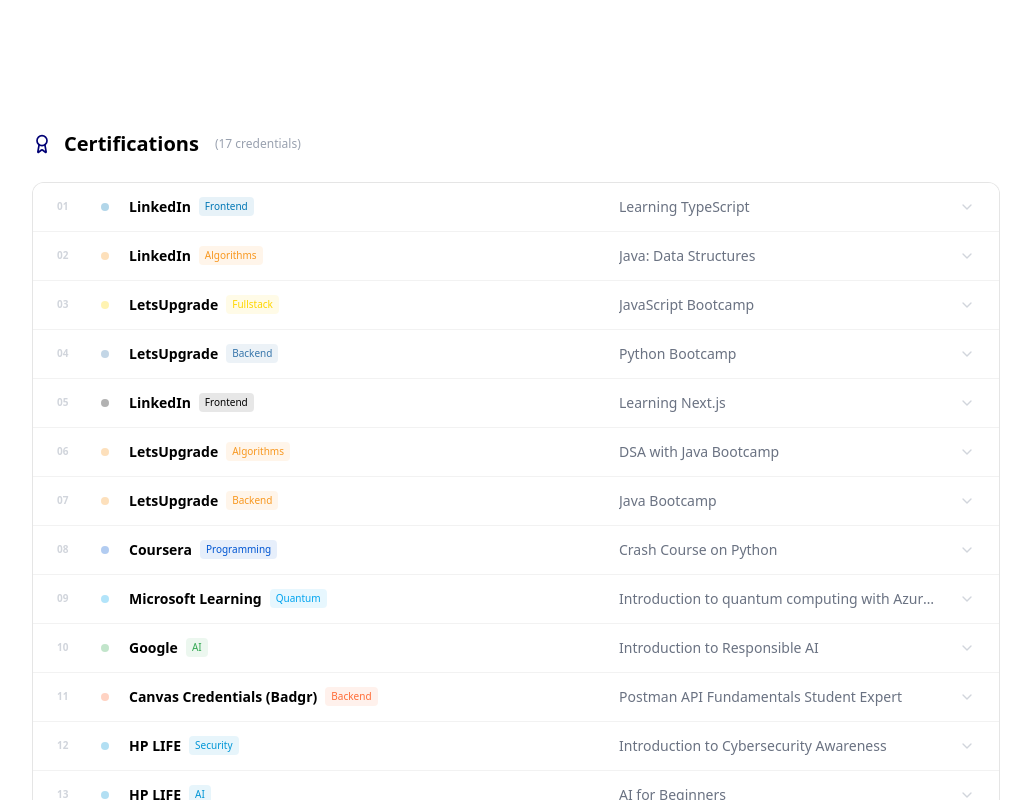
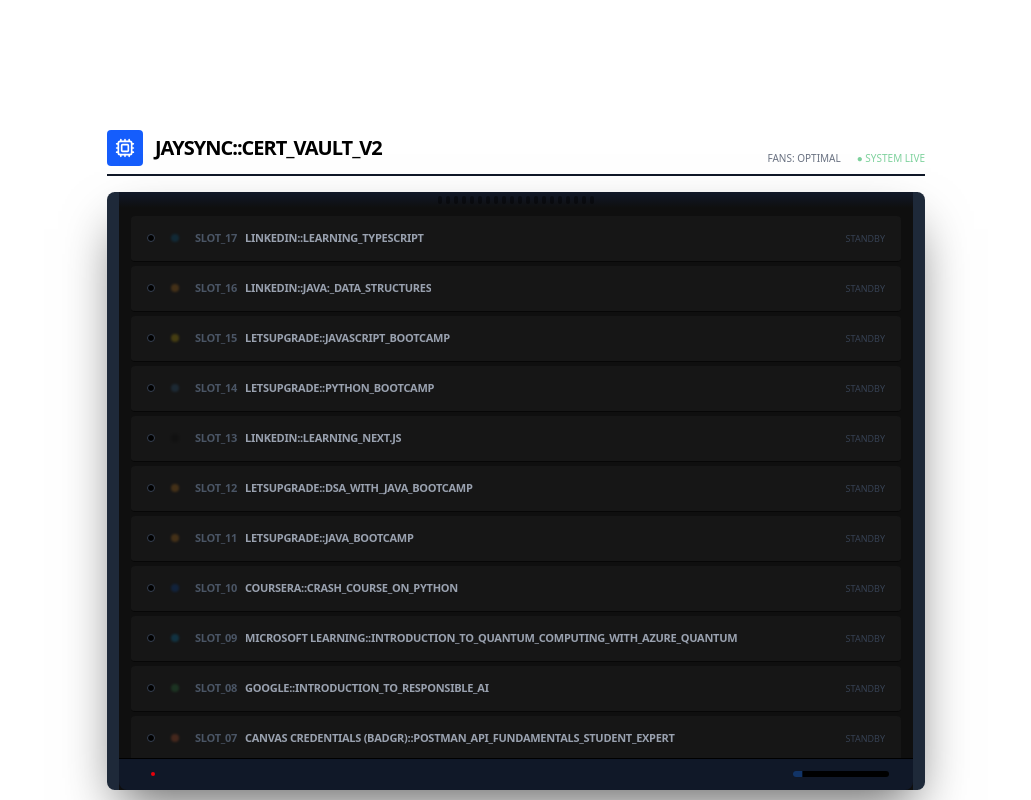
Before and after one commit to Anuja-jayasinghe/My-Portfolio, a Next.js app: page / in a window 1280 px wide. Shown: the part 4740-5540 px from the top of the page, without its empty margins (124-1155 px from the left). Built offline with nearby package versions, Linux system fonts and the light colour scheme; a web font is replaced by a local one.

Commit message:
update the server look and certification urls

```diff
--- a/src/components/ui/ServerRack.tsx
+++ b/src/components/ui/ServerRack.tsx
@@ -1,164 +1,164 @@
 "use client";
 import React, { useState } from "react";
-import { ExternalLink, Award, ChevronDown } from "lucide-react";
+import { ExternalLink, Award, Cpu, HardDrive, Terminal } from "lucide-react";
 import { motion, AnimatePresence } from "framer-motion";
 import Image from "next/image";
 import certificatesData from "../../data/certificates.json";
 
-interface Certificate {
-  id: string;
-  title: string;
-  issuer: string;
-  category: string;
-  ledColor: string;
-  image?: string;
-  verifyUrl: string;
-}
-
 export default function ServerRack() {
   const [activeBladeId, setActiveBladeId] = useState<string | null>(null);
 
-  const toggleBlade = (id: string) => {
-    setActiveBladeId((prev) => (prev === id ? null : id));
-  };
-
   return (
-    <div className="w-full max-w-[1000px] mx-auto mb-12 mt-10 px-2 sm:px-4">
-      {/* Section heading */}
-      <div className="mb-6 flex items-center gap-3">
-        <Award className="w-5 h-5 text-accent" />
-        <h3 className="text-lg sm:text-xl font-bold font-mono text-black">
-          Certifications
+    <div className="w-full max-w-[850px] mx-auto mb-20 mt-10 px-4">
+      {/* Rack Header */}
+      <div className="mb-4 flex items-end justify-between border-b-2 border-gray-900 pb-2">
+        <div className="flex items-center gap-3">
+          <div className="p-2 bg-blue-600 rounded-sm">
+            <Cpu className="w-5 h-5 text-white" />
+          </div>
+          <h3 className="text-xl font-black font-mono tracking-tighter uppercase text-black">
+            JaySync::CERT_VAULT_v2
           </h3>
-        <span className="text-xs font-mono text-gray-400 ml-1">
-          ({certificatesData.length} credentials)
-        </span>
+        </div>
+        <div className="text-[10px] font-mono text-gray-500 flex gap-4 uppercase">
+          <span>Fans: Optimal</span>
+          <span className="text-green-600 animate-pulse">● System Live</span>
+        </div>
       </div>
 
-      {/* Credential list */}
-      <div className="flex flex-col border border-black/10 rounded-xl overflow-hidden bg-white divide-y divide-black/5">
-        {certificatesData.map((cert: Certificate, index: number) => {
+      {/* The Main Chassis with Fixed Height */}
+      <div className="relative bg-[#0f0f0f] rounded-lg border-x-[12px] border-gray-800 shadow-2xl shadow-black/60">
+
+        {/* Top Vent Detail */}
+        <div className="h-4 w-full bg-gradient-to-b from-gray-900 to-transparent flex justify-center gap-1 py-1">
+          {[...Array(20)].map((_, i) => (
+            <div key={i} className="w-1 h-full bg-black/40 rounded-full" />
+          ))}
+        </div>
+
+        {/* SCROLLABLE AREA - This solves your height issue */}
+        <div className="max-h-[550px] overflow-y-auto overflow-x-hidden custom-scrollbar py-2 px-3">
+          <div className="space-y-1">
+            {certificatesData.map((cert, index) => {
               const isActive = activeBladeId === cert.id;
 
               return (
-            <div key={cert.id}>
-              {/* Row / Blade */}
-              <button
-                className={`w-full flex items-center gap-3 sm:gap-5 px-4 sm:px-6 py-3.5 text-left transition-all duration-200 group ${isActive ? "bg-gray-50" : "bg-white hover:bg-gray-50/80"
+                <motion.div
+                  key={cert.id}
+                  layout
+                  onMouseEnter={() => setActiveBladeId(cert.id)}
+                  onMouseLeave={() => setActiveBladeId(null)}
+                  className={`group relative overflow-hidden rounded-sm transition-all duration-300 border-b border-black/50 ${isActive ? "z-10 scale-[1.02]" : "z-0"
                     }`}
-                onMouseEnter={() => setActiveBladeId(cert.id)}
-                onMouseLeave={() => !isActive && setActiveBladeId(null)}
-                onClick={() => toggleBlade(cert.id)}
                 >
-                {/* Slot number */}
-                <span className="text-[10px] font-mono text-gray-300 font-bold w-6 shrink-0 select-none">
-                  {String(index + 1).padStart(2, "0")}
-                </span>
+                  {/* Blade UI */}
+                  <div className={`flex items-center h-[45px] px-4 gap-4 cursor-pointer transition-colors ${isActive ? "bg-[#1e1e1e]" : "bg-[#161616] hover:bg-[#1a1a1a]"
+                    }`}>
+                    {/* Mounting Screw Detail */}
+                    <div className="w-2 h-2 rounded-full bg-black border border-gray-700 shadow-inner shrink-0" />
 
-                {/* Activity LED */}
-                <span
-                  className={`w-2 h-2 rounded-full shrink-0 transition-all duration-300 ${isActive ? "animate-pulse" : "opacity-30"
-                    }`}
+                    {/* Status LED */}
+                    <div
+                      className={`w-2 h-2 rounded-full shrink-0 transition-all duration-500 ${isActive ? "animate-pulse" : "opacity-20 blur-[1px]"}`}
                       style={{
                         backgroundColor: cert.ledColor,
-                    boxShadow: isActive ? `0 0 8px ${cert.ledColor}aa` : "none",
+                        boxShadow: isActive ? `0 0 12px ${cert.ledColor}` : 'none'
                       }}
                     />
 
-                {/* Issuer & category */}
-                <div className="flex-1 min-w-0">
-                  <div className="flex items-center gap-2 flex-wrap">
-                    <span className="text-xs sm:text-sm font-bold font-mono text-black truncate">
-                      {cert.issuer}
-                    </span>
-                    <span
-                      className="text-[10px] font-mono px-1.5 py-0.5 rounded-sm"
-                      style={{
-                        backgroundColor: `${cert.ledColor}18`,
-                        color: cert.ledColor,
-                      }}
-                    >
-                      {cert.category}
+                    {/* Blade Title Block */}
+                    <div className="flex-1 flex items-center justify-between min-w-0">
+                      <p className="font-mono text-[11px] font-bold text-gray-400 tracking-tight truncate">
+                        <span className="text-gray-600 mr-2">SLOT_{String(certificatesData.length - index).padStart(2, '0')}</span>
+                        {cert.issuer.toUpperCase()}::{cert.title.replace(/\s+/g, '_').toUpperCase()}
+                      </p>
+                      <div className="flex gap-2 shrink-0 ml-4">
+                        <span className="text-[9px] font-mono text-gray-700 group-hover:text-blue-500 transition-colors uppercase">
+                          {isActive ? "Reading_Data..." : "Standby"}
                         </span>
                       </div>
-                  {/* Show title inline on mobile when not active */}
-                  <span className="text-xs text-gray-400 truncate block sm:hidden mt-0.5">
-                    {cert.title}
-                  </span>
+                    </div>
                   </div>
 
-                {/* Full title on desktop */}
-                <span className="hidden sm:block text-sm text-gray-500 truncate max-w-xs flex-1">
-                  {cert.title}
-                </span>
-
-                {/* Expand indicator */}
-                <ChevronDown
-                  className={`w-4 h-4 text-gray-300 shrink-0 transition-transform duration-200 ${isActive ? "rotate-180 text-accent" : ""
-                    }`}
-                />
-              </button>
-
-              {/* Expanded detail panel */}
+                  {/* Expanded Content - Pulled out look */}
                   <AnimatePresence>
                     {isActive && (
                       <motion.div
                         initial={{ height: 0, opacity: 0 }}
                         animate={{ height: "auto", opacity: 1 }}
                         exit={{ height: 0, opacity: 0 }}
-                    transition={{ duration: 0.22, ease: "easeOut" }}
-                    className="overflow-hidden"
+                        className="bg-[#1c1c1c] border-t border-blue-500/30"
                       >
-                    <div className="flex flex-col md:flex-row gap-6 px-4 sm:px-6 py-6 bg-gray-50 border-t border-black/5">
-                      {/* Badge/Certificate Image */}
-                      {cert.image && cert.image !== "" && (
-                        <div className="w-full md:w-48 shrink-0">
-                          <div className="relative w-full aspect-[4/3] rounded-lg overflow-hidden border border-black/10 shadow-sm bg-white group-hover:shadow-md transition-shadow">
-                            <Image
-                              src={cert.image}
-                              alt={cert.title}
-                              fill
-                              className="object-contain p-2"
-                              sizes="(max-width: 768px) 100vw, 192px"
-                            />
-                          </div>
-                        </div>
+                        <div className="p-5 flex flex-col md:flex-row gap-6 items-start">
+                          {/* Image Preview with CRT Filter */}
+                          <div className="relative w-full md:w-48 aspect-video rounded border border-white/10 overflow-hidden bg-black shrink-0">
+                            {cert.image && (
+                              <Image src={cert.image} alt={cert.title} fill className="object-cover opacity-70 group-hover:opacity-100 transition-opacity" />
                             )}
-
-                      {/* Info & Action */}
-                      <div className="flex-1 flex flex-col justify-between py-1">
-                        <div>
-                          <p
-                            className="text-[10px] font-mono mb-1 uppercase tracking-widest"
-                            style={{ color: cert.ledColor }}
-                          >
-                            {cert.category}
-                          </p>
-                          <h4 className="text-base sm:text-lg font-bold text-black leading-tight">{cert.title}</h4>
-                          <p className="text-sm text-gray-500 mt-1 italic">Issued by {cert.issuer}</p>
+                            <div className="absolute inset-0 pointer-events-none bg-[linear-gradient(rgba(18,16,16,0)_50%,rgba(0,0,0,0.1)_50%),linear-gradient(90deg,rgba(255,0,0,0.03),rgba(0,255,0,0.01),rgba(0,0,255,0.03))] bg-[length:100%_3px,3px_100%]" />
                           </div>
 
-                        <div className="mt-6 flex flex-wrap items-center gap-4">
+                          <div className="flex-1 space-y-3">
+                            <div className="flex items-center gap-2">
+                              <Terminal size={12} className="text-blue-500" />
+                              <span className="text-[10px] font-mono text-blue-500 uppercase tracking-tighter">Verified_Credential_Metadata</span>
+                            </div>
+                            <h4 className="text-sm font-bold text-white leading-snug uppercase tracking-wide">{cert.title}</h4>
+
+                            <div className="flex items-center gap-4">
                               <a
                                 href={cert.verifyUrl}
                                 target="_blank"
-                            rel="noreferrer"
-                            onClick={(e) => e.stopPropagation()}
-                            className="flex items-center gap-2 text-xs font-mono font-bold border border-black/10 px-5 py-2.5 rounded hover:bg-black hover:text-white transition-all shadow-sm active:scale-95 shrink-0 text-gray-700"
+                                className="inline-flex items-center gap-2 bg-blue-600 hover:bg-blue-500 text-white text-[10px] font-black font-mono px-3 py-1.5 rounded-sm transition-all"
                               >
-                            <ExternalLink className="w-3.5 h-3.5" />
-                            Verify Credential
+                                <ExternalLink size={10} />
+                                PUSH_TO_VERIFY
                               </a>
+                              <span className="text-[10px] font-mono text-gray-500 italic">Issued: {cert.category}</span>
                             </div>
                           </div>
                         </div>
                       </motion.div>
                     )}
                   </AnimatePresence>
-            </div>
+                </motion.div>
               );
             })}
           </div>
         </div>
+
+        {/* Bottom Panel Detail */}
+        <div className="h-8 bg-gray-900 rounded-b-lg border-t border-black flex items-center justify-between px-6">
+          <div className="flex gap-1">
+            <div className="w-1 h-1 rounded-full bg-red-600 animate-ping" />
+            <div className="w-1 h-1 rounded-full bg-red-600" />
+          </div>
+          <div className="w-24 h-1.5 bg-black rounded-full overflow-hidden">
+            <motion.div
+              animate={{ x: [-100, 100] }}
+              transition={{ repeat: Infinity, duration: 3, ease: "linear" }}
+              className="w-1/2 h-full bg-blue-500/40"
+            />
+          </div>
+        </div>
+      </div>
+
+      {/* Global CSS for the scrollbar to keep it looking industrial */}
+      <style jsx global>{`
+        .custom-scrollbar::-webkit-scrollbar {
+          width: 4px;
+        }
+        .custom-scrollbar::-webkit-scrollbar-track {
+          background: #000;
+        }
+        .custom-scrollbar::-webkit-scrollbar-thumb {
+          background: #333;
+          border-radius: 10px;
+        }
+        .custom-scrollbar::-webkit-scrollbar-thumb:hover {
+          background: #444;
+        }
+      `}</style>
+    </div>
   );
 }
--- a/src/components/ui/TerminalOne.tsx
+++ b/src/components/ui/TerminalOne.tsx
@@ -63,10 +63,10 @@
   }, [activeProject]);
 
   return (
-    <div className="w-full max-w-[1200px] mx-auto rounded-xl overflow-hidden border border-black/10 flex flex-col font-mono text-sm shadow-sm bg-white">
+    <div className="w-full max-w-[1200px] mx-auto rounded-xl overflow-hidden border border-black/15 flex flex-col font-mono text-sm shadow-sm bg-gray-100">
 
       {/* Window Chrome */}
-      <div className="flex items-center gap-2 px-4 py-3 bg-gray-50 border-b border-black/10 shrink-0">
+      <div className="flex items-center gap-2 px-4 py-3 bg-gray-200/50 border-b border-black/15 shrink-0">
         <span className="w-3 h-3 rounded-full bg-black/10" />
         <span className="w-3 h-3 rounded-full bg-black/10" />
         <span className="w-3 h-3 rounded-full bg-black/10" />
@@ -112,7 +112,7 @@
         <div className="flex-1 bg-white flex flex-col min-h-[280px] md:min-h-[420px]">
 
           {/* Active tab */}
-          <div className="flex bg-gray-50 border-b border-black/10 h-9 shrink-0">
+          <div className="flex bg-gray-200/30 border-b border-black/15 h-9 shrink-0">
             <div className="flex items-center gap-2 px-4 border-b-2 border-accent bg-white text-gray-700 text-xs">
               <Terminal className="w-3.5 h-3.5 text-accent" />
               <span>
```
Also changed, not shown: src/data/certificates.json (+9 -9 lines). Lines whose indentation alone changed are shown as unchanged.
